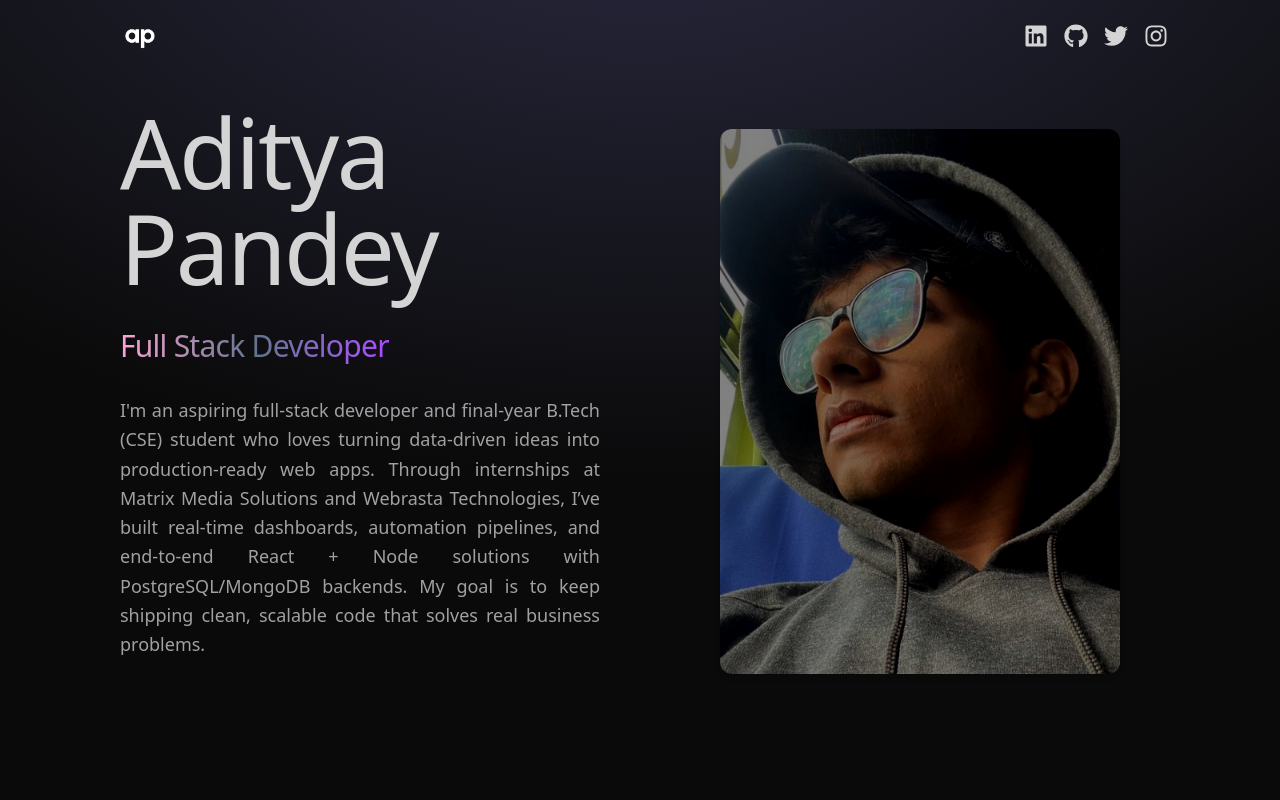
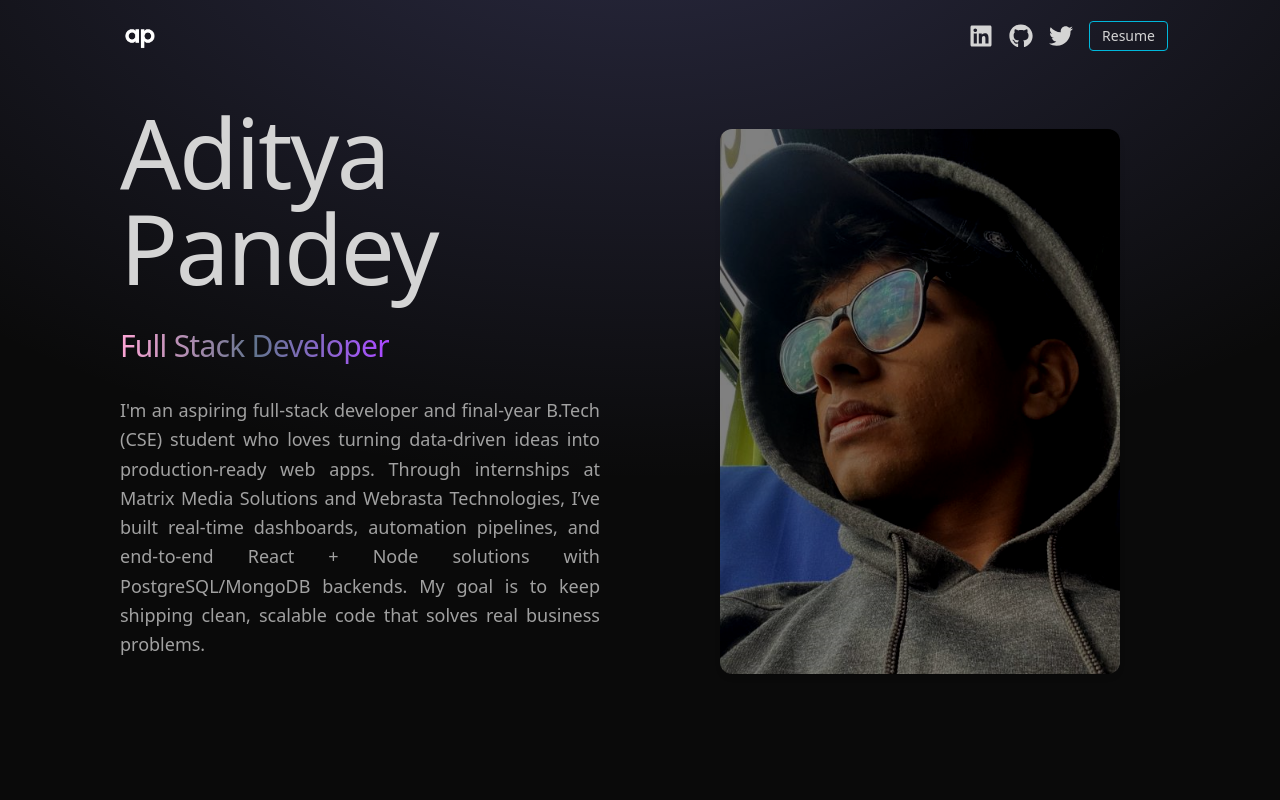
Before and after one commit to thecritiz/portfolio, a React (Vite) app: page / in a window 1280 px wide. Shown: the top 800 px of the page. Built offline with nearby package versions, Linux system fonts and the light colour scheme.

Commit message:
Update: project-wide changes

```diff
--- a/src/components/NavBar.jsx
+++ b/src/components/NavBar.jsx
@@ -1,12 +1,11 @@
 import React from 'react'
 import logo from '../assets/Logo.png'
-import { FaLinkedin, FaGithub, FaTwitter, FaInstagram } from 'react-icons/fa'
+import { FaLinkedin, FaGithub, FaTwitter } from 'react-icons/fa'
 
 const socialLinks = [
   { icon: FaLinkedin, label: 'LinkedIn', href: 'https://www.linkedin.com/in/mainadityapandey' },
   { icon: FaGithub, label: 'GitHub', href: 'https://github.com/thecritiz' },
   { icon: FaTwitter, label: 'Twitter', href: 'https://twitter.com/' },
-  { icon: FaInstagram, label: 'Instagram', href: 'https://instagram.com/' },
 ]
 
 const NavBar = () => (
@@ -20,9 +19,7 @@ const NavBar = () => (
       />
     </div>
 
-
-
-    {/* Social Icons */}
+    {/* Social Icons + Resume */}
     <div className="flex items-center gap-4">
       {socialLinks.map(({ icon: Icon, label, href }) => (
         <a
@@ -39,6 +36,16 @@ const NavBar = () => (
           </span>
         </a>
       ))}
+
+      {/* Resume Link */}
+      <a
+        href="/Aditya_Pandey_Resume.pdf"
+        target="_blank"
+        rel="noopener noreferrer"
+        className="px-3 py-1 border border-cyan-500 rounded text-sm hover:bg-cyan-500 hover:text-black transition-colors"
+      >
+        Resume
+      </a>
     </div>
   </nav>
 )
--- a/src/constants/index.js
+++ b/src/constants/index.js
@@ -81,17 +81,17 @@ export const CONTACT = {
 
 export const BLOGS = [
   {
-    title: "Zero-Shot Gait Re-identification: A Privacy-Conscious Approach",
-    date: "June 2025",
+    title: "Enhancing Gait Representations for Zero-Shot Person Identification",
+    date: "July 2025",
     description:
-      "An in-depth technical guide on building a gait-based person re-identification system using pose, motion, and zero-shot learning — ideal for privacy-respecting surveillance.",
-    link: "https://medium.com/@thecritizz/zero-shot-gait-reidentification-a-privacy-conscious-approach-xyz123",
+      "A deep dive into zero-shot gait-based person re-identification using pose sequences, deep embeddings, and privacy-preserving features. Includes open challenges and future directions.",
+    link: "https://medium.com/@thecritizz/enhancing-gait-representations-for-zero-shot-person-identification-challenges-methods-and-future-e1732572ee78"
   },
   {
     title: "Follow My Blog on Medium",
     date: "Ongoing",
     description:
-      "I regularly post about full-stack projects, machine learning, CV-based systems, and deployment pipelines. Stay updated with hands-on guides and technical insights.",
-    link: "https://medium.com/@thecritizz",
-  },
+      "I write about full-stack development, computer vision, privacy-preserving AI, and ML-powered web apps. Check out my latest content on Medium.",
+    link: "https://medium.com/@thecritizz"
+  }
 ];
```
Also changed, not shown: 1 other file (tests, documents, lock files or other folders).
